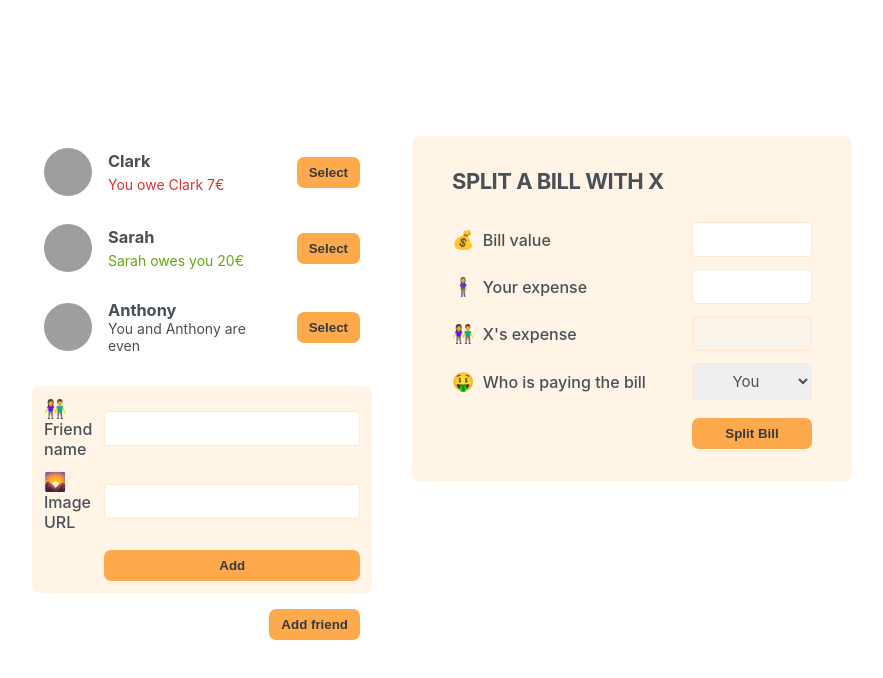
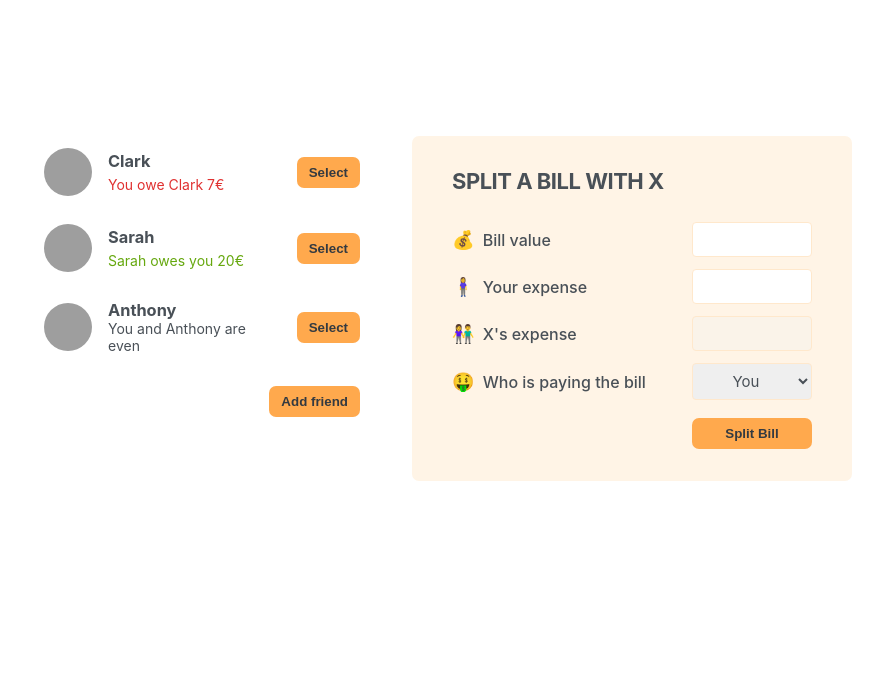
Before and after one commit to ingvillajimenez/06-eat-n-split, a React (Create React App) app: page / in a window 1280 px wide. Shown: the top 678 px of the page, without its empty margins (198-1081 px from the left). Built offline with nearby package versions, Linux system fonts and the light colour scheme; grey boxes are pictures that could not be loaded.

Commit message:
Displaying the New Friend Form

```diff
--- a/src/App.js
+++ b/src/App.js
@@ -1,3 +1,5 @@
+import { useState } from "react";
+
 const initialFriends = [
   {
     id: 118836,
@@ -19,13 +21,31 @@
   },
 ];
 
+function Button({ children, onClick }) {
+  return (
+    <button className="button" onClick={onClick}>
+      {children}
+    </button>
+  );
+}
+
 export default function App() {
+  const [showAddFriend, setShowAddFriend] = useState(false);
+
+  /////////////////////////////////
+  // Displaying the New Friend Form
+  function handleShowAddFriend() {
+    setShowAddFriend((show) => !show);
+  }
+
   return (
     <div className="app">
       <div className="sidebar">
         <FriendsList />
-        <FormAddFriend />
-        <Button>Add friend</Button>
+        {showAddFriend && <FormAddFriend />}
+        <Button onClick={handleShowAddFriend}>
+          {showAddFriend ? "Close" : "Add friend"}
+        </Button>
       </div>
 
       <FormSplitBill />
@@ -70,10 +90,6 @@
   );
 }
 
-function Button({ children }) {
-  return <button className="button">{children}</button>;
-}
-
 /////////////////////////////////
 // Building the Static App: Forms
 function FormAddFriend() {
```
